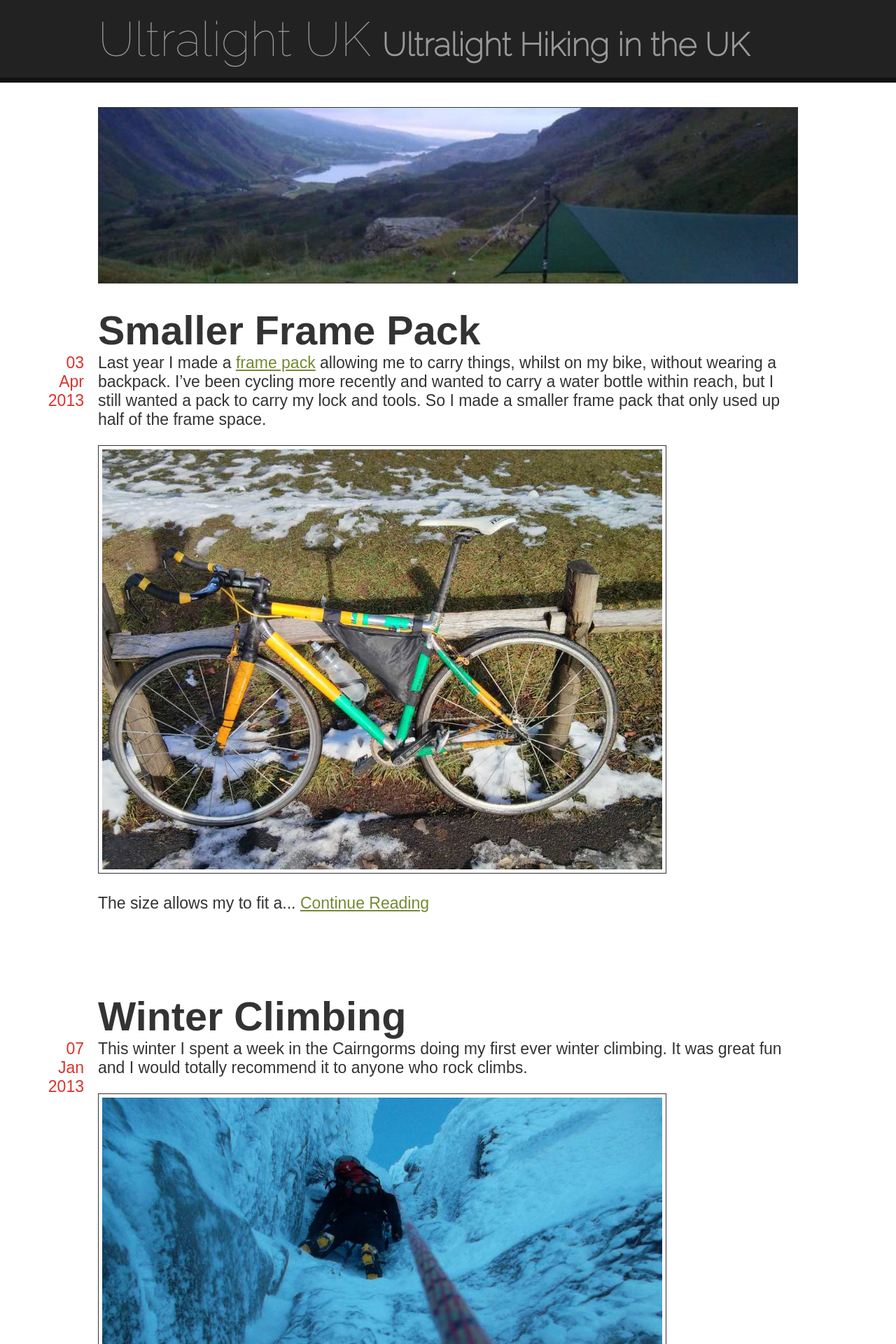
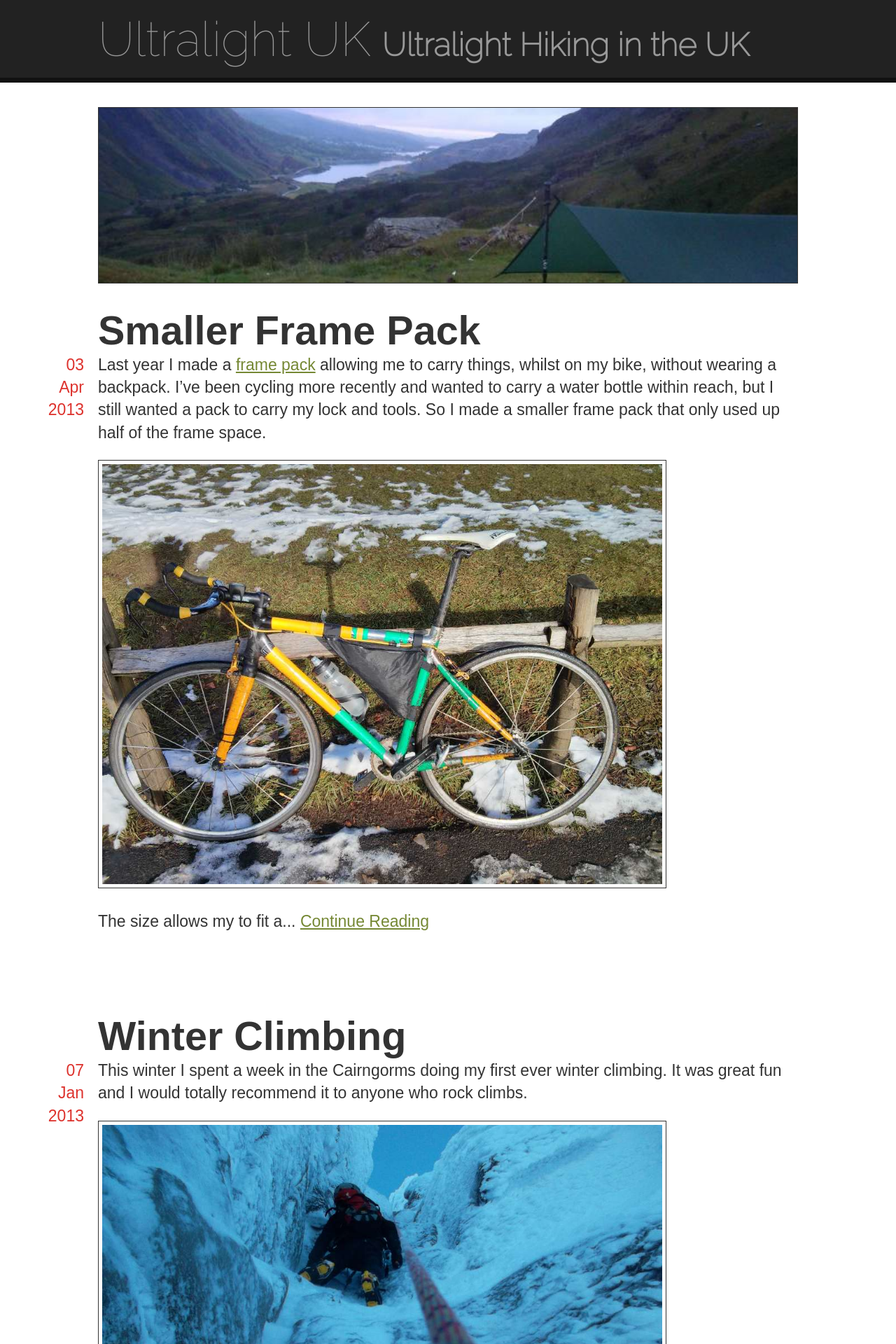
Before and after one commit to notclive/notclive.co.uk, a Jekyll site: the page built from ul/index.html, in a window 1280 px wide. Shown: the top 1920 px of the page at 70% size. Built offline with Jekyll 4.4.1, drawn with Linux system fonts in a browser that asks for light colours.

Commit message:
Line spacing

```diff
--- a/ul/css/style.css
+++ b/ul/css/style.css
@@ -101,6 +101,7 @@ a:hover {
 	position: relative;
 	left: -90px;
 	color: #DD322D;
+    line-height: 1.4;
 }
 
 .date div {
@@ -127,6 +128,7 @@ a:hover {
 .blogContent p {
 	margin: 0 0 18px;
 	margin: 0 0 1rem;
+    line-height: 1.4;
 }
 
 .blogContent img {
```
